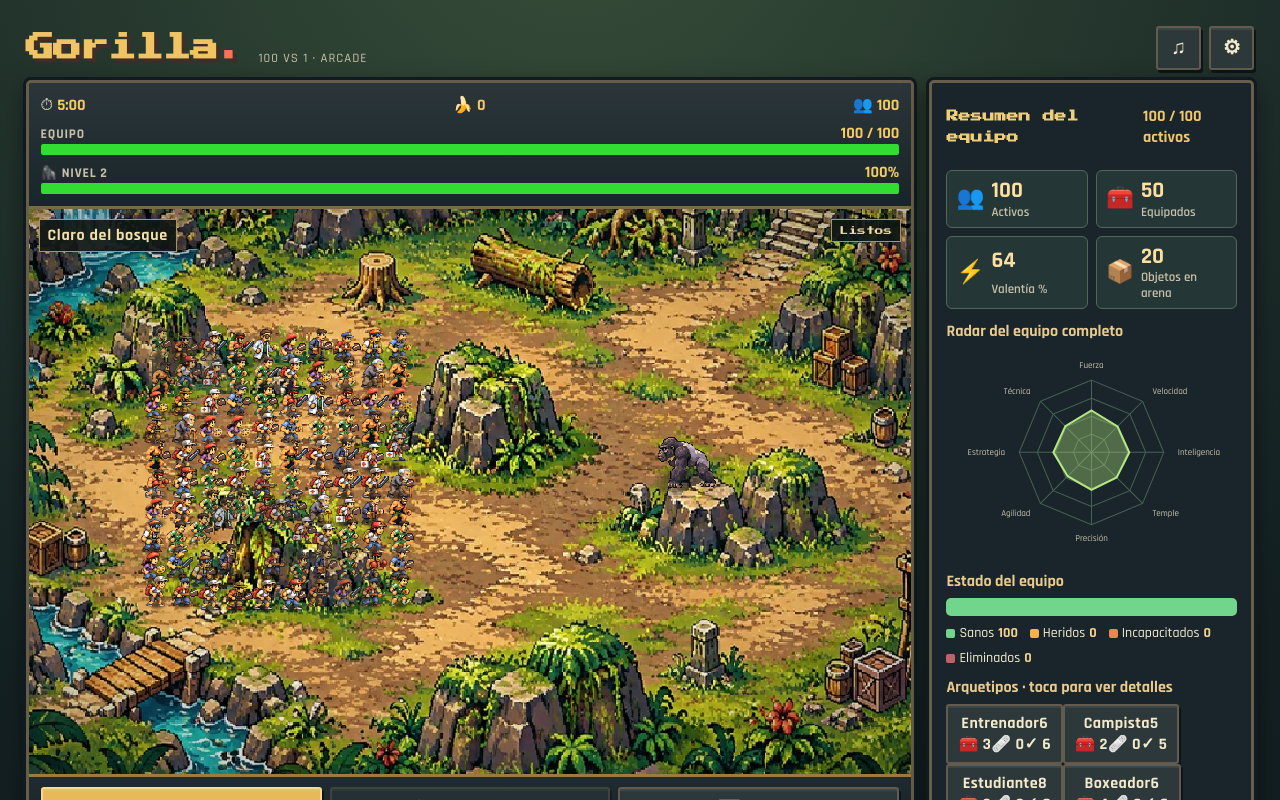
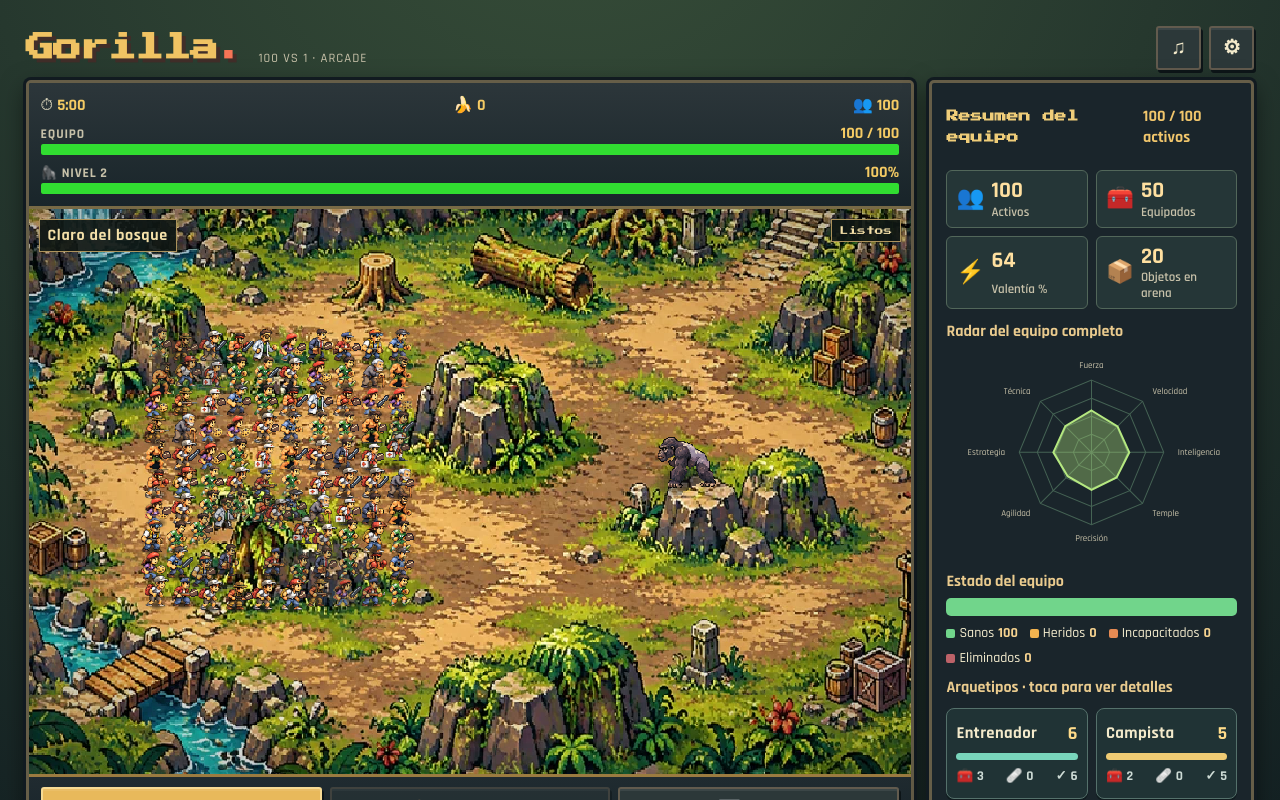
Before and after one commit to BrayanQuirino/gorilla, a React (Vite) app: page / in a window 1280 px wide. Shown: the top 800 px of the page. Built offline with nearby package versions, Linux system fonts and the light colour scheme.

Commit message:
Style tap-to-expand archetype cards, visual injury and equipment metrics

```diff
--- a/src/style.css
+++ b/src/style.css
@@ -174,3 +174,21 @@ aside h2{margin:9px 0}
  .datos-marcador{font-size:.85rem}
  .lista-suministros{grid-template-columns:1fr!important}
 }
+
+/* Visual archetype drill-down: large tap targets and compact graphic counts */
+.arquetipos-grid{display:grid;grid-template-columns:repeat(2,minmax(0,1fr));gap:8px;margin:10px 0 14px}
+.tarjeta-arquetipo{text-align:left;min-width:0;padding:10px 9px;background:#203335;border:1px solid #55716b;border-radius:8px;box-shadow:0 2px #111d20;min-height:91px}
+.tarjeta-arquetipo:hover,.tarjeta-arquetipo:focus-visible{border-color:#f3c872;background:#304544}
+.tarjeta-cabecera{display:flex;align-items:center;justify-content:space-between;gap:5px}
+.tarjeta-cabecera strong{font-size:clamp(.86rem,1.4vw,1.04rem);overflow-wrap:anywhere}
+.tarjeta-cabecera b{font-size:1.15rem;color:#ffdc8a;white-space:nowrap}
+.mini-barra{height:7px;background:#0d1e20;border-radius:4px;overflow:hidden;margin:8px 0}
+.mini-barra i{display:block;height:100%}
+.mini-estadisticas{display:flex;justify-content:space-between;gap:4px;font-size:.84rem;color:#cddbd5}
+.atributos-graficos>div{display:grid;grid-template-columns:minmax(72px,1fr) minmax(80px,2fr) 28px;align-items:center;gap:8px;padding:3px 0;font-size:.88rem}
+.atributos-graficos progress{height:9px}
+.atributos-graficos strong{text-align:right;color:#f4d48b}
+.comparativa-perfil{display:grid;grid-template-columns:1fr auto;gap:7px;background:#25383a;border-radius:6px;padding:12px;margin-top:13px}
+.comparativa-perfil strong{color:#f2cf8c;font-variant-numeric:tabular-nums}
+.panel-titulo button{min-height:36px}
+@media(max-width:420px){.arquetipos-grid{gap:6px}.tarjeta-arquetipo{padding:8px 6px;min-height:84px}.mini-estadisticas{font-size:.76rem}}
```
